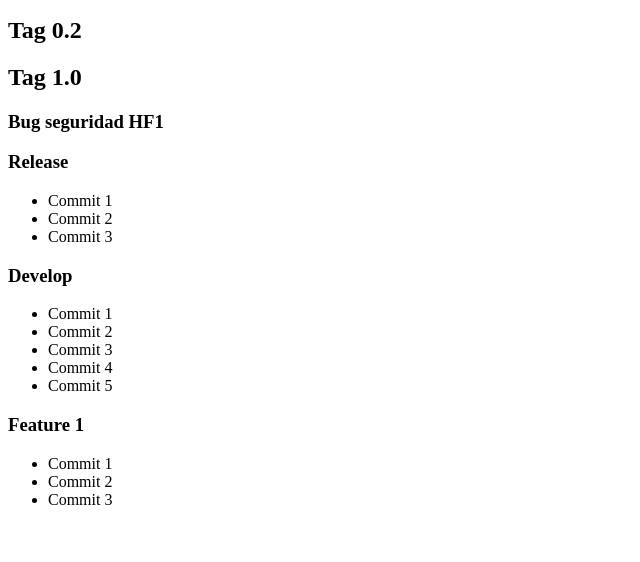
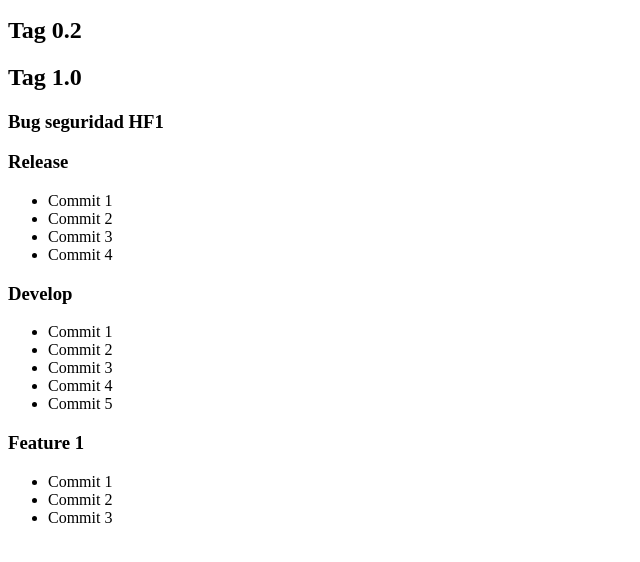
Before and after one commit to SheilaNieva/CursoGitSNL, a plain HTML site: page index.html in a window 1280 px wide. Shown: the part 110-672 px from the top of the page, without its empty margins (0-640 px from the left). Drawn offline with Linux system fonts and the light colour scheme.

Commit message:
commit4 - release

```diff
--- a/index.html
+++ b/index.html
@@ -16,6 +16,7 @@
         <li>Commit 1</li>
         <li>Commit 2</li>
         <li>Commit 3</li>
+        <li>Commit 4</li>
     </ul>
 
     <h3>Develop</h3>
```
